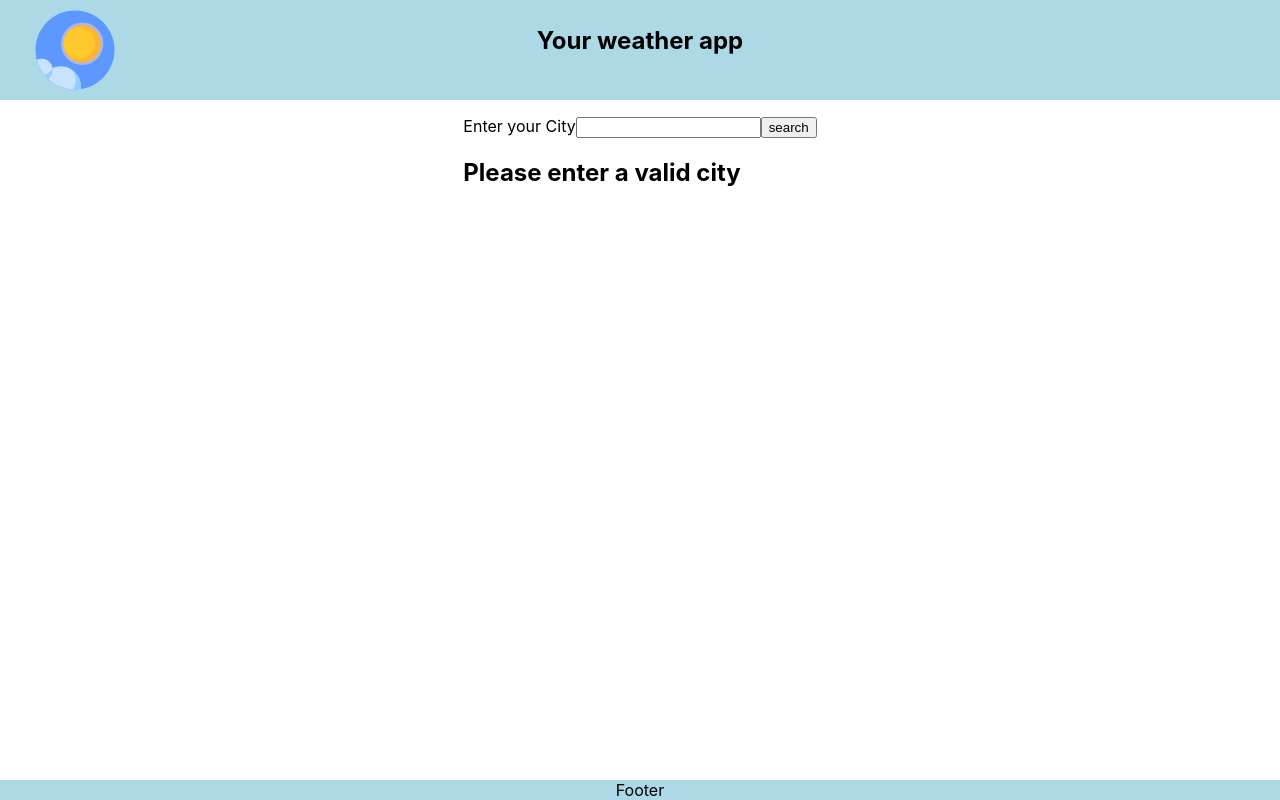
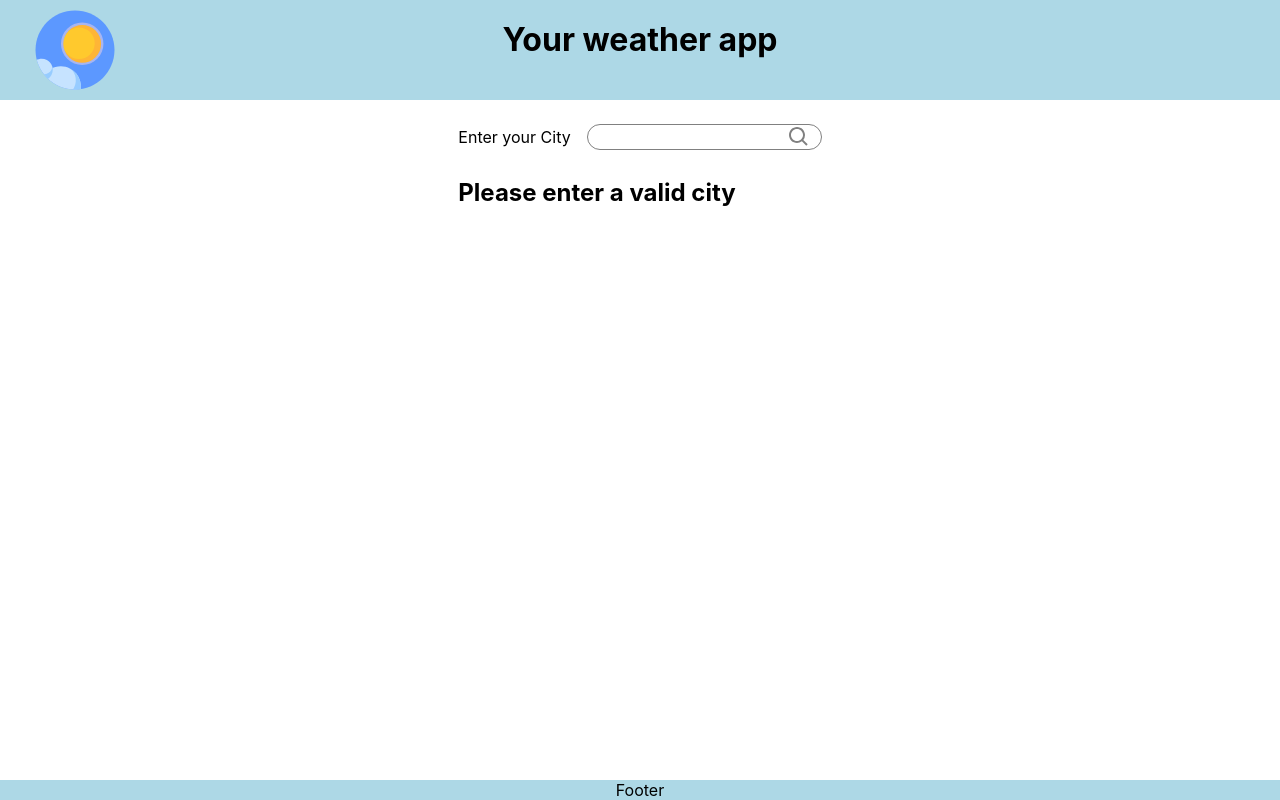
Before and after one commit to PhilippWeiss85/weatherApp, a React (Create React App) app: page / in a window 1280 px wide. Built offline with nearby package versions, Linux system fonts and the light colour scheme.

Commit message:
refactoring

```diff
--- a/src/App.css
+++ b/src/App.css
@@ -3,11 +3,68 @@ main {
   flex-direction: column;
   justify-content: center;
   align-items: center;
+  margin-bottom: 5rem;
+}
+
+.city__today {
+  display: flex
+}
+
+form {
+  display: flex;
+  align-items: center;
+  gap: 1rem
+}
+
+fieldset {
+  position: relative;
+  display: flex;
+  border: none;
+  padding: 0;
+  margin: 0.5rem 0 0.5rem 0
+}
+
+fieldset > input {
+  width: 100%;
+  height: 1.5rem;
+  border-radius: 15px;
+  border: 1px solid grey;
+  padding: 0 3rem 0 0.5rem
+}
+
+fieldset > button {
+  position: absolute;
+  right: 0.3rem;
+
+}
+
+button {
+  border: none;
+  background: transparent;
+  cursor: pointer;
 }
 
 .flexbox{
   display: flex;
+  justify-content: center;
+
 }
+
+.forecast__container {
+  display: flex;
+
+}
+
+.forecast__containercontent {
+  background-color: lightblue;
+
+}
+
+.forecast__containercontent__box {
+  margin: 1rem;
+}
+
+
 
 h1 {
   margin-top: 0;
@@ -17,34 +74,8 @@ h1 {
   margin: 1rem 0 1rem 0
 }
 
-.header {
-  display: flex;
-  justify-content: center;
-  align-items: center;
-  background-color: lightblue;
-  width: 100%;
-  height: 100px;
-  margin-bottom: 1rem;
 
-}
 
-.footer {
-  display: flex;
-  justify-content: center;
-  background-color: lightblue;
-  width: 100%;
-  margin-top: 1rem;
-  position: absolute;
-  bottom: 0
-}
-
-.container {
-  width: 150px;
-  height: 150px;
-  position: absolute;
-  left: 0;
-
-}
 
 .loadingscreen {
   width: 100%;
--- a/src/App.js
+++ b/src/App.js
@@ -1,4 +1,6 @@
 import "./App.css";
+import Error from "./components/SWR/Error";
+import Loading from "./components/SWR/Loading";
 
 import Header from "./components/Header";
 import Footer from "./components/Footer";
@@ -8,9 +10,8 @@ import snowyIcon from "./icon_snow.png";
 import rainyIcon from "./icon_rain.png";
 import useSWR from "swr";
 import { useCallback, useState } from "react";
-import { BarLoader } from "react-spinners";
 
-import { BiSearch } from "react-icons/bi";
+import TodaysWeather from "./components/SWR/TodaysWeather";
 
 const baseUrl = "https://goweather.herokuapp.com/weather/";
 
@@ -81,51 +82,8 @@ function App() {
   const weather = data;
   const fetchMessage = data?.message;
   console.log("fetchmessage", fetchMessage);
-
   console.log("fetch", data);
   console.log("city", city);
-
-  if (error)
-    return (
-      <>
-        <Header />
-        <main>
-          <section>
-            <form onSubmit={handleSubmit}>
-              <label htmlFor="city">Enter your City</label>
-              <input name="city" id="city" type="text" />
-              <button type="submit" id="sumbit">
-                search
-              </button>
-            </form>
-            <h2>An error occured. Please try again later</h2>
-          </section>
-        </main>
-        <Footer />
-      </>
-    );
-
-  if (isLoading)
-    return (
-      <>
-        <Header />
-        <main>
-          <section>
-            <form onSubmit={handleSubmit}>
-              <label htmlFor="city">Enter your City</label>
-              <input name="city" id="city" type="text" />
-              <button type="submit" id="sumbit">
-                search
-              </button>
-            </form>
-            <div className="loadingcontainer">
-              <BarLoader color="#36d7b7" height={10} width={300} />
-            </div>
-          </section>
-        </main>
-        <Footer />
-      </>
-    );
 
   function handleSubmit(event) {
     event.preventDefault();
@@ -138,6 +96,24 @@ function App() {
       setCity(data.city);
     }
   }
+
+  if (error)
+    return (
+      <>
+        <Header />
+        <Error handleSubmit={handleSubmit} />
+        <Footer />
+      </>
+    );
+
+  if (isLoading)
+    return (
+      <>
+        <Header />
+        <Loading handleSubmit={handleSubmit} />
+        <Footer />
+      </>
+    );
 
   // debounce function suchen für onChange event in form
 
@@ -153,48 +129,15 @@ function App() {
     <>
       <Header />
       <main>
-        <section>
-          <form onSubmit={handleSubmit}>
-            <label htmlFor="city">Enter your City</label>
-            <input name="city" id="city" type="text" />
-            <button type="submit" id="sumbit">
-              search
-            </button>
-          </form>
-          {fetchMessage === "NOT_FOUND" ? (
-            <h2>Unable to find your city. Please try again</h2>
-          ) : fetchError !== true ? (
-            <h2>
-              {city !== undefined
-                ? `The Weather in ${
-                    city?.charAt(0).toUpperCase() + city?.slice(1)
-                  }`
-                : "Please enter a valid city"}
-            </h2>
-          ) : (
-            <h2>An error occured. Please try again later</h2>
-          )}
-          {data && (
-            <>
-              <div>
-                {tempEmoji(weather.description)}
-                <div>{weather.temperature} </div>
-                <div>{weather.wind} </div>
-              </div>
-
-              {fetchMessage === "NOT_FOUND" ? "" : <h2>Forecast</h2>}
-              {weather.forecast?.map((day) => {
-                return (
-                  <div className="flexbox" key={day.day}>
-                    <p>{day.day}</p>
-                    <p>{day.temperature}</p>
-                    <p>{day.wind}</p>
-                  </div>
-                );
-              })}
-            </>
-          )}
-        </section>
+        <TodaysWeather
+          handleSubmit={handleSubmit}
+          fetchMessage={fetchMessage}
+          fetchError={fetchError}
+          data={data}
+          city={city}
+          weather={weather}
+          tempEmoji={tempEmoji}
+        />
       </main>
       <Footer />
     </>
--- /dev/null
+++ b/src/components/Footer.css
@@ -0,0 +1,7 @@
+footer {
+    display: flex;
+    justify-content: center;
+    background-color: lightblue;
+    width: 100%;
+    position: fixed;
+    bottom: 0 }
--- a/src/components/Footer.js
+++ b/src/components/Footer.js
@@ -1,3 +1,5 @@
+import "./Footer.css";
+
 export default function Footer() {
-  return <section className="footer">Footer</section>;
+  return <footer>Footer</footer>;
 }
--- /dev/null
+++ b/src/components/Form.js
@@ -0,0 +1,26 @@
+import { IconContext } from "react-icons";
+import { BiSearch } from "react-icons/bi";
+
+function Form({ handleSubmit }) {
+  return (
+    <form onSubmit={handleSubmit}>
+      <label htmlFor="city">Enter your City</label>
+      <fieldset>
+        <input name="city" id="city" type="text" />
+        <button type="submit" id="sumbit">
+          <IconContext.Provider
+            value={{
+              color: "grey",
+              size: "1.5rem",
+              className: "global-class-name",
+            }}
+          >
+            <BiSearch />
+          </IconContext.Provider>
+        </button>
+      </fieldset>
+    </form>
+  );
+}
+
+export default Form;
--- /dev/null
+++ b/src/components/Header.css
@@ -0,0 +1,21 @@
+
+header {
+    display: flex;
+    justify-content: center;
+    align-items: center;
+    background-color: lightblue;
+    width: 100%;
+    height: 100px;
+    margin-bottom: 1rem;
+
+  }
+
+
+
+.container {
+    width: 150px;
+    height: 150px;
+    position: absolute;
+    left: 0;
+
+  }
--- a/src/components/Header.js
+++ b/src/components/Header.js
@@ -1,3 +1,4 @@
+import "./Header.css";
 import lottie from "lottie-web";
 import { useEffect, useRef } from "react";
 
@@ -16,9 +17,9 @@ export default function Header() {
   }, []);
 
   return (
-    <section className="header">
+    <header>
       <div className="container" ref={container}></div>
       <h1>Your weather app</h1>
-    </section>
+    </header>
   );
 }
--- /dev/null
+++ b/src/components/SWR/Error.js
@@ -0,0 +1,14 @@
+import Form from "../Form";
+
+function Error({ handleSubmit }) {
+  return (
+    <main>
+      <section>
+        <Form handleSubmit={handleSubmit} />
+        <h2>An error occured. Please try again later</h2>
+      </section>
+    </main>
+  );
+}
+
+export default Error;
--- /dev/null
+++ b/src/components/SWR/Loading.js
@@ -0,0 +1,17 @@
+import Form from "../Form";
+import { BarLoader } from "react-spinners";
+
+function Loading({ handleSubmit, children }) {
+  return (
+    <main>
+      <section>
+        <Form handleSubmit={handleSubmit} />
+        <div className="loadingcontainer">
+          <BarLoader color="#36d7b7" height={10} width={300} />
+        </div>
+      </section>
+    </main>
+  );
+}
+
+export default Loading;
--- /dev/null
+++ b/src/components/SWR/TodaysWeather.js
@@ -0,0 +1,55 @@
+import Forecast from "../Weather/Forecast";
+import Form from "../Form";
+
+function TodaysWeather({
+  handleSubmit,
+  fetchMessage,
+  fetchError,
+  data,
+  city,
+  weather,
+  tempEmoji,
+}) {
+  return (
+    <section>
+      <Form handleSubmit={handleSubmit} />
+
+      {fetchMessage === "NOT_FOUND" ? (
+        <h2>Unable to find your city. Please try again</h2>
+      ) : fetchError !== true ? (
+        <h2>
+          {city !== undefined
+            ? `The Weather in ${city?.charAt(0).toUpperCase() + city?.slice(1)}`
+            : "Please enter a valid city"}
+        </h2>
+      ) : (
+        <h2>An error occured. Please try again later</h2>
+      )}
+
+      {data && (
+        <>
+          <div>
+            {tempEmoji(weather.description)}
+            <div>{weather.temperature} </div>
+            <div>{weather.wind} </div>
+          </div>
+
+          {fetchMessage !== "NOT_FOUND" ? <h2>Forecast</h2> : <h2>{null}</h2>}
+          <article className="forecast__container">
+            {fetchMessage === "NOT_FOUND"
+              ? ""
+              : weather.forecast?.map((day) => {
+                  return (
+                    <>
+                      <Forecast day={day} key={day.index} />
+                    </>
+                  );
+                })}
+          </article>
+        </>
+      )}
+    </section>
+  );
+}
+
+export default TodaysWeather;
--- /dev/null
+++ b/src/components/Weather/Forecast.js
@@ -0,0 +1,28 @@
+import React from "react";
+
+function Forecast({ day }) {
+  console.log(day);
+  return (
+    <section>
+      <div className="flexbox">
+        <div className="forecast__containercontent">
+          <aside className="forecast__containercontent__box">
+            {day.day === "1" ? (
+              <p>Tomorrow</p>
+            ) : day.day === "2" ? (
+              <p>The day after tomorrow</p>
+            ) : (
+              <p>The 3rd day</p>
+            )}
+          </aside>
+          <aside className="forecast__containercontent__box">
+            {day.temperature}
+          </aside>
+          <aside className="forecast__containercontent__box">{day.wind}</aside>
+        </div>
+      </div>
+    </section>
+  );
+}
+
+export default Forecast;
```
